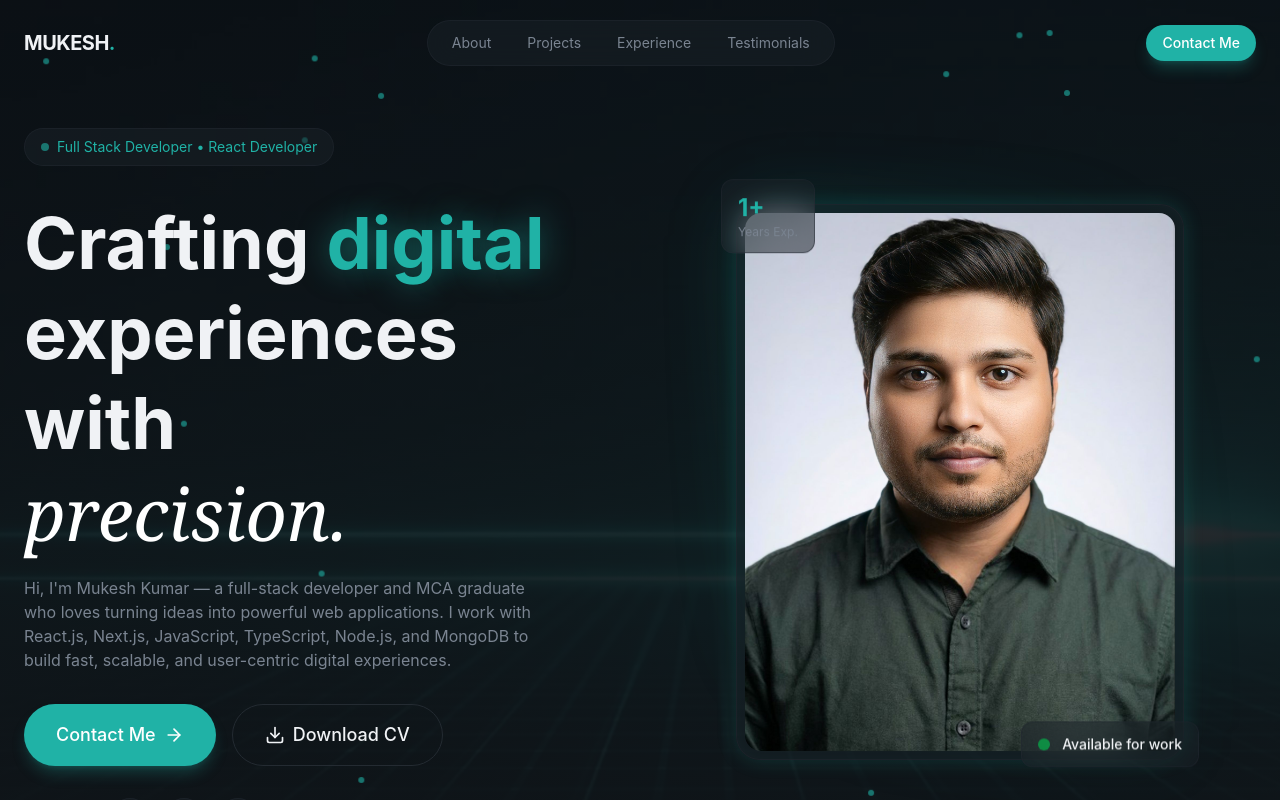
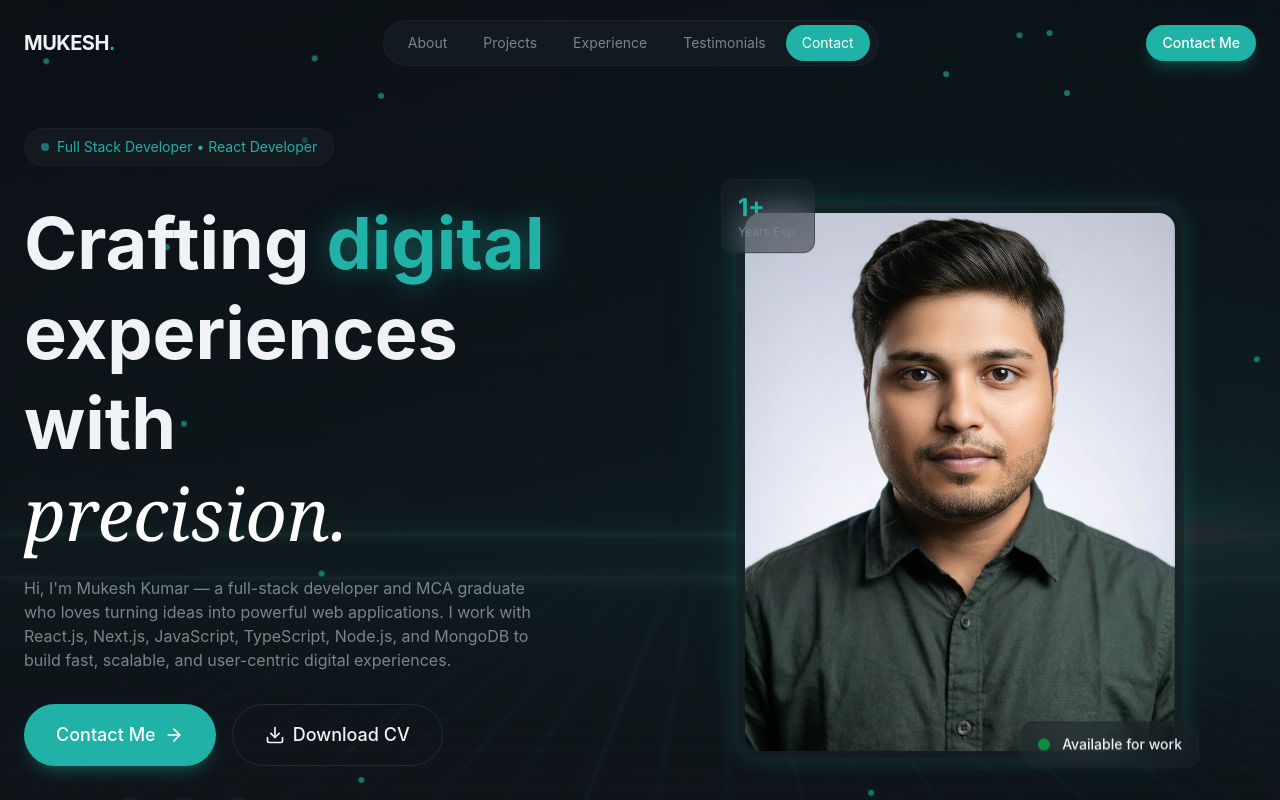
Before and after one commit to Mukesh-1320/My-Portfolio, a React (Vite) app: page / in a window 1280 px wide. Shown: the top 800 px of the page. Built offline with nearby package versions, Linux system fonts and the light colour scheme.

Commit message:
contact in navbar updated

```diff
--- a/src/layout/Navbar.jsx
+++ b/src/layout/Navbar.jsx
@@ -1,3 +1,5 @@
+"use client";
+
 import { Button } from "@/components/Button";
 import { Menu, X } from "lucide-react";
 import { useEffect, useState } from "react";
@@ -7,29 +9,56 @@ const navLinks = [
   { href: "#projects", label: "Projects" },
   { href: "#experience", label: "Experience" },
   { href: "#testimonials", label: "Testimonials" },
+  { href: "#contact", label: "Contact" }, // ✅ added here also
 ];
 
 export const Navbar = () => {
   const [isMobileMenuOpen, setIsMobileMenuOpen] = useState(false);
   const [isScrolled, setIsScrolled] = useState(false);
+  const [activeLink, setActiveLink] = useState("#about");
 
   useEffect(() => {
     const handleScroll = () => {
       setIsScrolled(window.scrollY > 50);
+
+      // 🔥 Active link highlight
+      const sections = navLinks.map((link) =>
+        document.querySelector(link.href)
+      );
+
+      sections.forEach((section, i) => {
+        if (section) {
+          const top = section.offsetTop - 100;
+          const bottom = top + section.offsetHeight;
+
+          if (window.scrollY >= top && window.scrollY < bottom) {
+            setActiveLink(navLinks[i].href);
+          }
+        }
+      });
     };
 
     window.addEventListener("scroll", handleScroll);
-
     return () => window.removeEventListener("scroll", handleScroll);
   }, []);
 
+  // 🔥 Scroll function
+  const scrollToSection = (id) => {
+    const el = document.querySelector(id);
+    if (el) {
+      el.scrollIntoView({ behavior: "smooth" });
+    }
+  };
+
   return (
     <header
-      className={`fixed top-0 left-0 right-0 transition-all duration-500 ${
+      className={`fixed top-0 left-0 right-0 z-50 transition-all duration-500 ${
         isScrolled ? "glass-strong py-3" : "bg-transparent py-5"
-      }  z-50`}
+      }`}
     >
       <nav className="container mx-auto px-6 flex items-center justify-between">
+
+        {/* 🔥 Logo */}
         <a
           href="#"
           className="text-xl font-bold tracking-tight hover:text-primary"
@@ -37,51 +66,70 @@ export const Navbar = () => {
           MUKESH<span className="text-primary">.</span>
         </a>
 
-        {/* Desktop Nav */}
+        {/* 💻 Desktop Nav */}
         <div className="hidden md:flex items-center gap-1">
           <div className="glass rounded-full px-2 py-1 flex items-center gap-1">
             {navLinks.map((link, index) => (
-              <a
-                href={link.href}
+              <button
                 key={index}
-                className="px-4 py-2 text-sm text-muted-foreground hover:text-foreground rounded-full hover:bg-surface"
+                onClick={() => scrollToSection(link.href)}
+                className={`px-4 py-2 text-sm rounded-full transition ${
+                  activeLink === link.href
+                    ? "bg-primary text-white"
+                    : "text-muted-foreground hover:text-foreground hover:bg-surface"
+                }`}
               >
                 {link.label}
-              </a>
+              </button>
             ))}
           </div>
         </div>
 
-        {/* CTA Button */}
+        {/* 🚀 CTA Button */}
         <div className="hidden md:block">
-          <Button size="sm">Contact Me</Button>
+          <Button onClick={() => scrollToSection("#contact")} size="sm">
+            Contact Me
+          </Button>
         </div>
 
-        {/* Mobile Menu Button */}
+        {/* 📱 Mobile Menu Button */}
         <button
-          className="md:hidden p-2 text-foreground cursor-pointer"
+          className="md:hidden p-2 text-foreground"
           onClick={() => setIsMobileMenuOpen((prev) => !prev)}
         >
           {isMobileMenuOpen ? <X size={24} /> : <Menu size={24} />}
         </button>
       </nav>
 
-      {/* Mobile Menu */}
+      {/* 📱 Mobile Menu */}
       {isMobileMenuOpen && (
         <div className="md:hidden glass-strong animate-fade-in">
           <div className="container mx-auto px-6 py-6 flex flex-col gap-4">
+
             {navLinks.map((link, index) => (
-              <a
-                href={link.href}
+              <button
                 key={index}
-                onClick={() => setIsMobileMenuOpen(false)}
-                className="text-lg text-muted-foreground hover:text-foreground py-2"
+                onClick={() => {
+                  setIsMobileMenuOpen(false);
+                  scrollToSection(link.href);
+                }}
+                className={`text-left text-lg py-2 transition ${
+                  activeLink === link.href
+                    ? "text-primary"
+                    : "text-muted-foreground hover:text-foreground"
+                }`}
               >
                 {link.label}
-              </a>
+              </button>
             ))}
 
-            <Button onClick={() => setIsMobileMenuOpen(false)}>
+            {/* 🔥 Mobile CTA */}
+            <Button
+              onClick={() => {
+                setIsMobileMenuOpen(false);
+                scrollToSection("#contact");
+              }}
+            >
               Contact Me
             </Button>
           </div>
```
